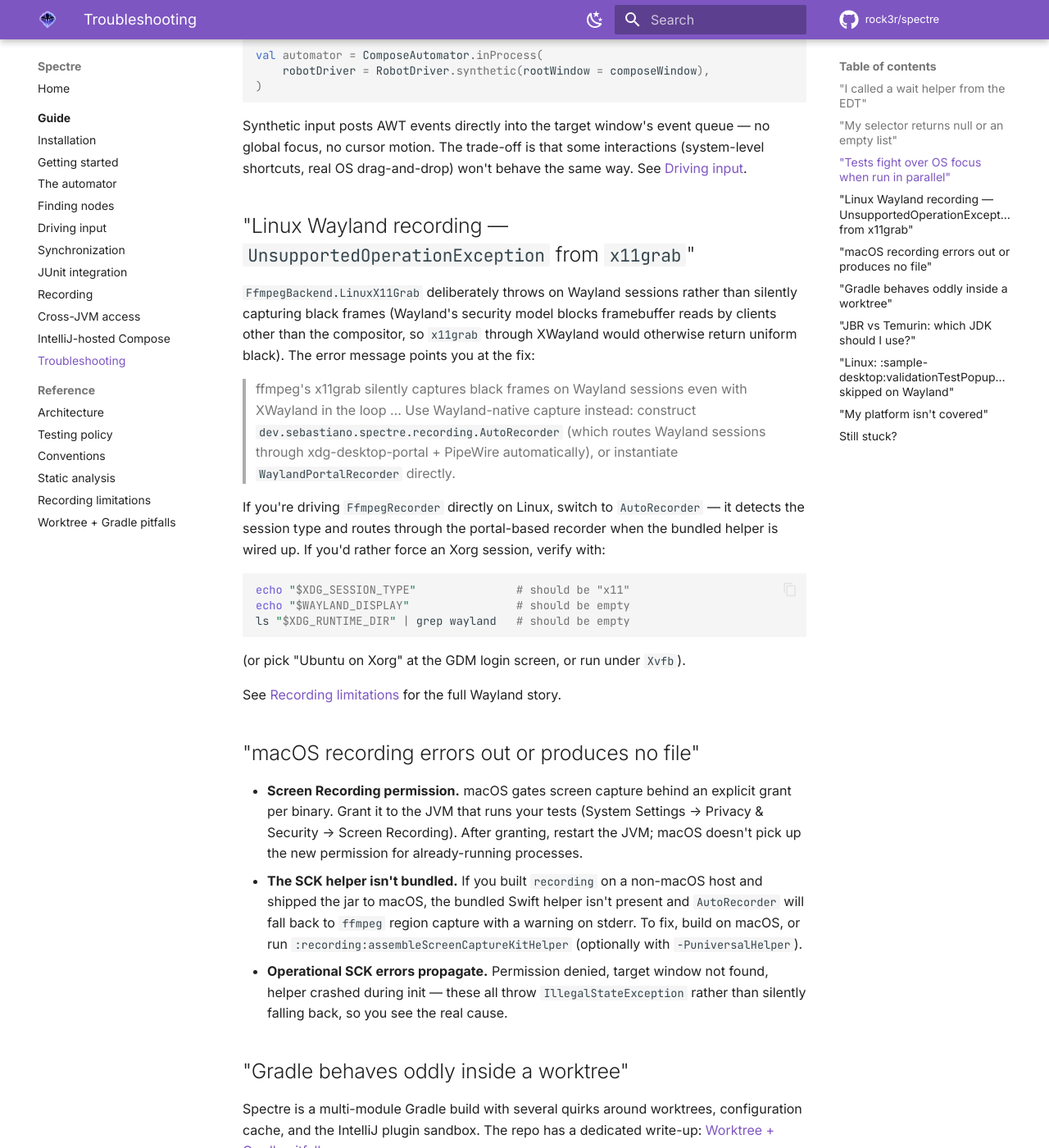
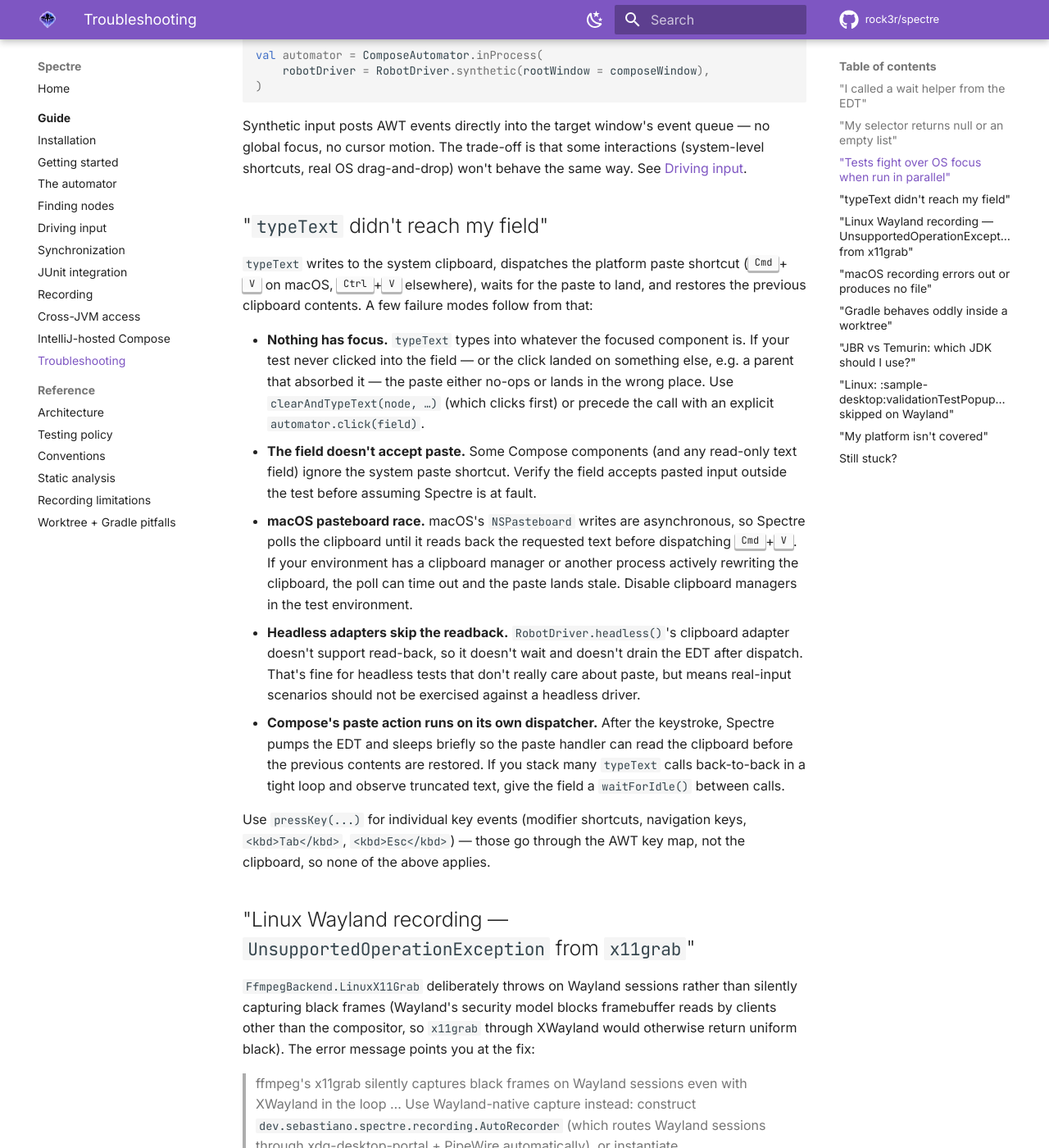
Before and after one commit to rock3r/spectre, an MkDocs documentation site: the page built from docs/guide/troubleshooting.md, in a window 1280 px wide and 1400 px high, scrolled down 1263 px. Shown: the whole window at 82% size. Built offline with MkDocs 1.6.1 and Material for MkDocs 9.7.7, drawn with Linux system fonts in a browser that asks for light colours; comment, search, counter and statistics services are not loaded.

Commit message:
docs(troubleshooting): add typeText quirks section
interactions.md links readers at troubleshooting.md "for the
platform-specific quirks" of typeText, but troubleshooting.md had
nothing about it. Add a focused section covering the failure modes
that actually fall out of the clipboard-paste implementation:

- Focus not on the target field
- Field doesn't accept paste (read-only, suppressed)
- macOS NSPasteboard async race vs. clipboard managers
- Headless adapter skips clipboard readback
- Compose paste handler timing under tight back-to-back calls

Plus a closing note that pressKey takes a different code path (AWT
key map, not clipboard) so the quirks don't apply there.

Co-Authored-By: Claude Opus 4.7 (1M context) <noreply@anthropic.com>

```diff
--- a/docs/guide/troubleshooting.md
+++ b/docs/guide/troubleshooting.md
@@ -60,6 +60,42 @@ Synthetic input posts AWT events directly into the target window's event queue
 global focus, no cursor motion. The trade-off is that some interactions (system-level
 shortcuts, real OS drag-and-drop) won't behave the same way. See
 [Driving input](interactions.md#real-vs-synthetic-input).
+
+## "`typeText` didn't reach my field"
+
+`typeText` writes to the system clipboard, dispatches the platform paste shortcut
+(<kbd>Cmd</kbd>+<kbd>V</kbd> on macOS, <kbd>Ctrl</kbd>+<kbd>V</kbd> elsewhere), waits
+for the paste to land, and restores the previous clipboard contents. A few failure
+modes follow from that:
+
+- **Nothing has focus.** `typeText` types into whatever the focused component is. If
+  your test never clicked into the field — or the click landed on something else,
+  e.g. a parent that absorbed it — the paste either no-ops or lands in the wrong
+  place. Use `clearAndTypeText(node, …)` (which clicks first) or precede the call
+  with an explicit `automator.click(field)`.
+- **The field doesn't accept paste.** Some Compose components (and any read-only
+  text field) ignore the system paste shortcut. Verify the field accepts pasted
+  input outside the test before assuming Spectre is at fault.
+- **macOS pasteboard race.** macOS's `NSPasteboard` writes are asynchronous, so
+  Spectre polls the clipboard until it reads back the requested text before
+  dispatching <kbd>Cmd</kbd>+<kbd>V</kbd>. If your environment has a clipboard
+  manager or another process actively rewriting the clipboard, the poll can time
+  out and the paste lands stale. Disable clipboard managers in the test
+  environment.
+- **Headless adapters skip the readback.** `RobotDriver.headless()`'s clipboard
+  adapter doesn't support read-back, so it doesn't wait and doesn't drain the EDT
+  after dispatch. That's fine for headless tests that don't really care about
+  paste, but means real-input scenarios should not be exercised against a headless
+  driver.
+- **Compose's paste action runs on its own dispatcher.** After the keystroke,
+  Spectre pumps the EDT and sleeps briefly so the paste handler can read the
+  clipboard before the previous contents are restored. If you stack many
+  `typeText` calls back-to-back in a tight loop and observe truncated text, give
+  the field a `waitForIdle()` between calls.
+
+Use `pressKey(...)` for individual key events (modifier shortcuts, navigation keys,
+`<kbd>Tab</kbd>`, `<kbd>Esc</kbd>`) — those go through the AWT key map, not the
+clipboard, so none of the above applies.
 
 ## "Linux Wayland recording — `UnsupportedOperationException` from `x11grab`"
 
```
